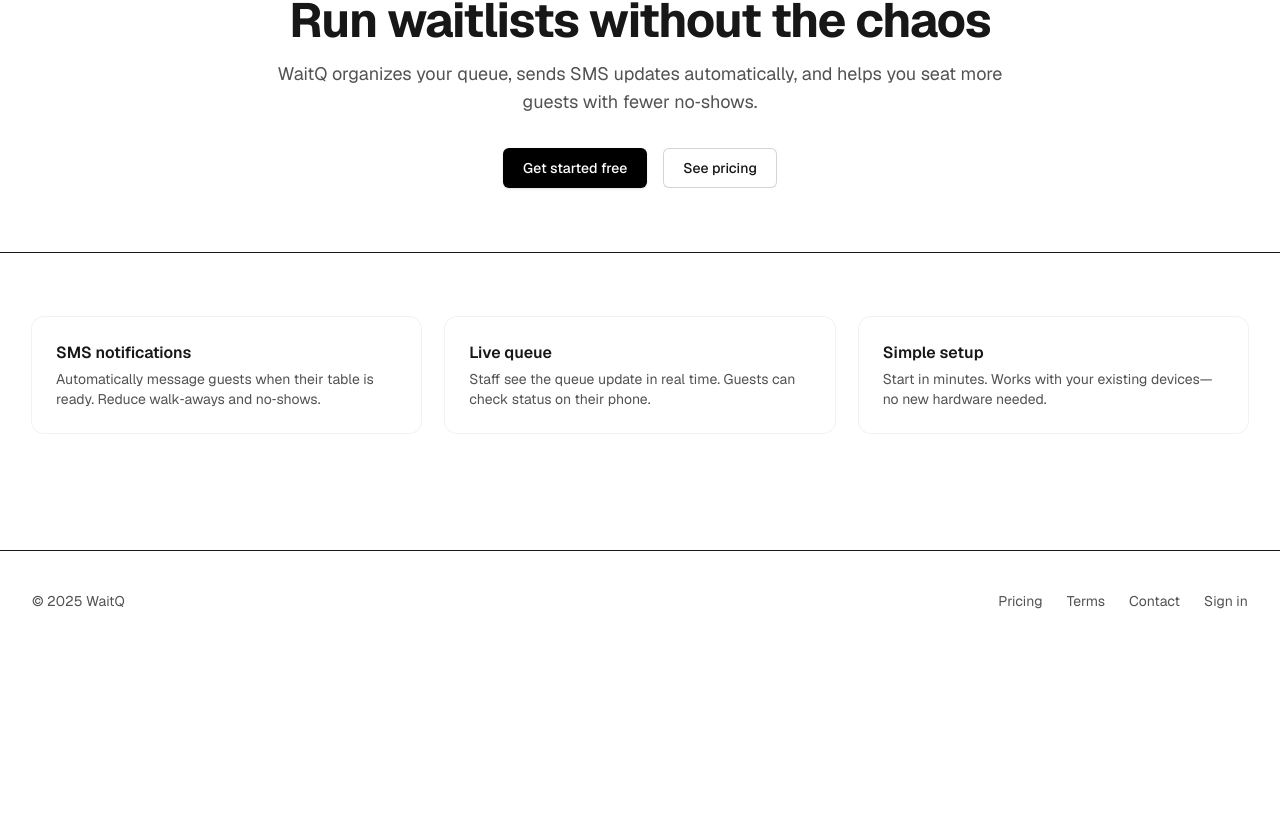
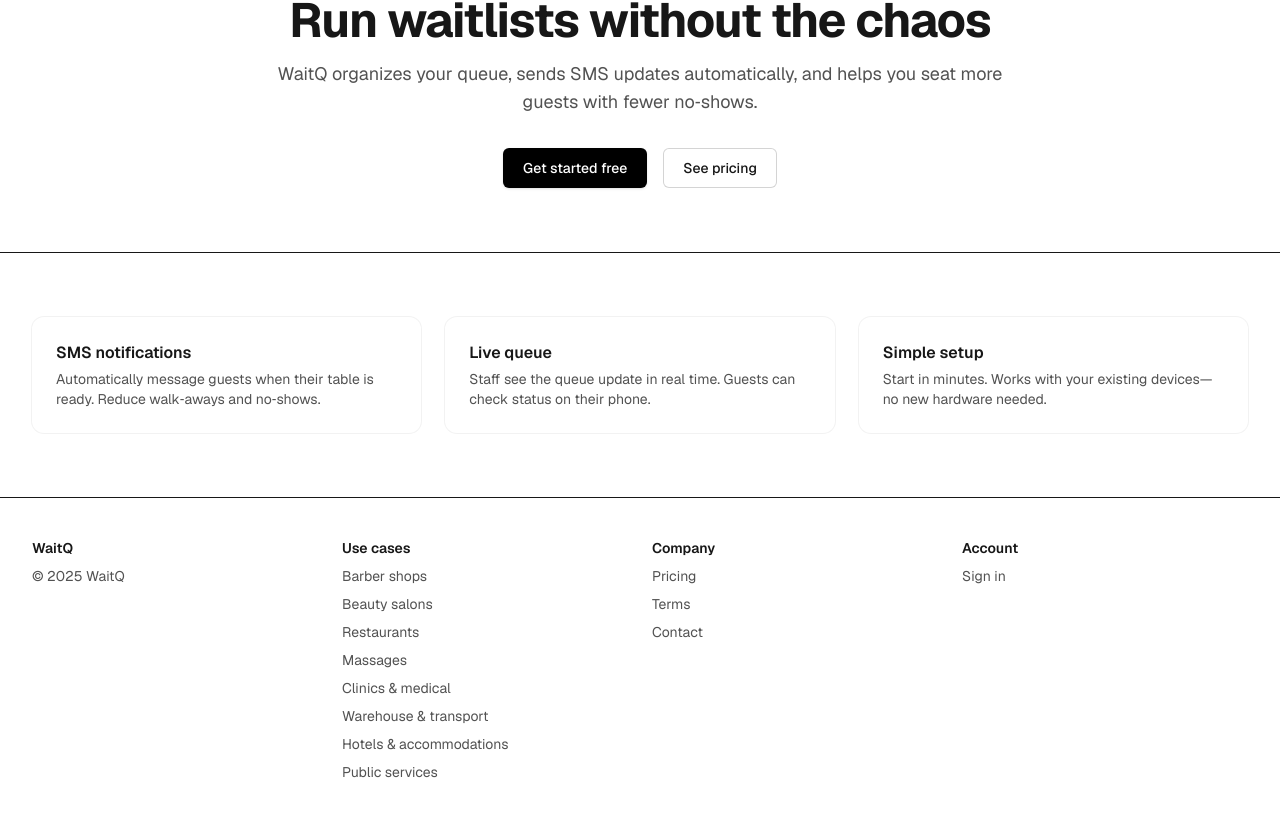
Before and after one commit to jp3dro/waitq, a Next.js app: page / in a window 1280 px wide. Shown: the part 214-1030 px from the top of the page. Before the commit the page ends 865 px from the top, so only its background shows below. Built offline with nearby package versions, Linux system fonts and the light colour scheme; no server answers.

Commit message:
Revamp footer layout in marketing section to include categorized links for use cases, company information, and account access. Enhance navigation component with a dropdown for use cases, improving user experience and accessibility of key features.

```diff
--- a/src/app/(marketing)/layout.tsx
+++ b/src/app/(marketing)/layout.tsx
@@ -14,13 +14,37 @@
         {children}
       </div>
       <footer className="border-t">
-        <div className="mx-auto max-w-7xl px-6 lg:px-8 py-10 text-sm text-neutral-600 flex items-center justify-between">
-          <p>© {new Date().getFullYear()} WaitQ</p>
-          <div className="flex gap-6">
-            <Link href="/pricing" className="hover:text-black">Pricing</Link>
-            <Link href="/terms" className="hover:text-black">Terms</Link>
-            <Link href="/contact" className="hover:text-black">Contact</Link>
-            <Link href="/login" className="hover:text-black">Sign in</Link>
+        <div className="mx-auto max-w-7xl px-6 lg:px-8 py-10 text-sm text-neutral-600 grid gap-6 md:grid-cols-4">
+          <div>
+            <p className="font-semibold text-neutral-900">WaitQ</p>
+            <p className="mt-2">© {new Date().getFullYear()} WaitQ</p>
+          </div>
+          <div>
+            <p className="font-semibold text-neutral-900">Use cases</p>
+            <ul className="mt-2 space-y-2">
+              <li><Link href="/use-cases/barber-shop" className="hover:text-black">Barber shops</Link></li>
+              <li><Link href="/use-cases/beauty-salons" className="hover:text-black">Beauty salons</Link></li>
+              <li><Link href="/use-cases/restaurants" className="hover:text-black">Restaurants</Link></li>
+              <li><Link href="/use-cases/massages" className="hover:text-black">Massages</Link></li>
+              <li><Link href="/use-cases/clinics-and-medical" className="hover:text-black">Clinics & medical</Link></li>
+              <li><Link href="/use-cases/warehouse-and-transport" className="hover:text-black">Warehouse & transport</Link></li>
+              <li><Link href="/use-cases/hotels-and-accommodations" className="hover:text-black">Hotels & accommodations</Link></li>
+              <li><Link href="/use-cases/public-services" className="hover:text-black">Public services</Link></li>
+            </ul>
+          </div>
+          <div>
+            <p className="font-semibold text-neutral-900">Company</p>
+            <ul className="mt-2 space-y-2">
+              <li><Link href="/pricing" className="hover:text-black">Pricing</Link></li>
+              <li><Link href="/terms" className="hover:text-black">Terms</Link></li>
+              <li><Link href="/contact" className="hover:text-black">Contact</Link></li>
+            </ul>
+          </div>
+          <div>
+            <p className="font-semibold text-neutral-900">Account</p>
+            <ul className="mt-2 space-y-2">
+              <li><Link href="/login" className="hover:text-black">Sign in</Link></li>
+            </ul>
           </div>
         </div>
       </footer>
--- /dev/null
+++ b/src/app/(marketing)/use-cases/barber-shop/page.tsx
@@ -0,0 +1,5 @@
+import UseCaseContent from "@/components/usecase-content";
+
+export default function BarberShopUseCase() {
+  return <UseCaseContent title="Barber shops" />;
+}
--- /dev/null
+++ b/src/app/(marketing)/use-cases/beauty-salons/page.tsx
@@ -0,0 +1,5 @@
+import UseCaseContent from "@/components/usecase-content";
+
+export default function BeautySalonsUseCase() {
+  return <UseCaseContent title="Beauty salons" />;
+}
--- /dev/null
+++ b/src/app/(marketing)/use-cases/clinics-and-medical/page.tsx
@@ -0,0 +1,5 @@
+import UseCaseContent from "@/components/usecase-content";
+
+export default function ClinicsUseCase() {
+  return <UseCaseContent title="Clinics and medical institutions" />;
+}
--- /dev/null
+++ b/src/app/(marketing)/use-cases/hotels-and-accommodations/page.tsx
@@ -0,0 +1,5 @@
+import UseCaseContent from "@/components/usecase-content";
+
+export default function HotelsUseCase() {
+  return <UseCaseContent title="Hotels and accommodations" />;
+}
--- /dev/null
+++ b/src/app/(marketing)/use-cases/massages/page.tsx
@@ -0,0 +1,5 @@
+import UseCaseContent from "@/components/usecase-content";
+
+export default function MassagesUseCase() {
+  return <UseCaseContent title="Massages" />;
+}
--- /dev/null
+++ b/src/app/(marketing)/use-cases/public-services/page.tsx
@@ -0,0 +1,5 @@
+import UseCaseContent from "@/components/usecase-content";
+
+export default function PublicServicesUseCase() {
+  return <UseCaseContent title="Public services" />;
+}
--- /dev/null
+++ b/src/app/(marketing)/use-cases/restaurants/page.tsx
@@ -0,0 +1,5 @@
+import UseCaseContent from "@/components/usecase-content";
+
+export default function RestaurantsUseCase() {
+  return <UseCaseContent title="Restaurants" />;
+}
--- /dev/null
+++ b/src/app/(marketing)/use-cases/warehouse-and-transport/page.tsx
@@ -0,0 +1,5 @@
+import UseCaseContent from "@/components/usecase-content";
+
+export default function WarehouseUseCase() {
+  return <UseCaseContent title="Warehouse and transportation" />;
+}
--- a/src/components/nav.tsx
+++ b/src/components/nav.tsx
@@ -19,7 +19,28 @@
               <Link href="/dashboard" className="hover:text-black">Dashboard</Link>
               <Link href="/settings" className="hover:text-black">Settings</Link>
             </>
-          ) : null}
+          ) : (
+            <>
+              <div className="relative group">
+                <button className="inline-flex items-center gap-1 hover:text-black">Use cases
+                  <svg className="h-3 w-3" viewBox="0 0 20 20" fill="currentColor"><path fillRule="evenodd" d="M5.23 7.21a.75.75 0 011.06.02L10 11.17l3.71-3.94a.75.75 0 111.08 1.04l-4.25 4.5a.75.75 0 01-1.08 0l-4.25-4.5a.75.75 0 01.02-1.06z" clipRule="evenodd"/></svg>
+                </button>
+                <div className="invisible opacity-0 group-hover:visible group-hover:opacity-100 transition pointer-events-none group-hover:pointer-events-auto absolute left-0 mt-2 w-[280px] rounded-md border bg-white shadow-md">
+                  <ul className="py-2 text-sm">
+                    <li><Link className="block px-3 py-1.5 hover:bg-neutral-50" href="/use-cases/barber-shop">Barber shops</Link></li>
+                    <li><Link className="block px-3 py-1.5 hover:bg-neutral-50" href="/use-cases/beauty-salons">Beauty salons</Link></li>
+                    <li><Link className="block px-3 py-1.5 hover:bg-neutral-50" href="/use-cases/restaurants">Restaurants</Link></li>
+                    <li><Link className="block px-3 py-1.5 hover:bg-neutral-50" href="/use-cases/massages">Massages</Link></li>
+                    <li><Link className="block px-3 py-1.5 hover:bg-neutral-50" href="/use-cases/clinics-and-medical">Clinics and medical</Link></li>
+                    <li><Link className="block px-3 py-1.5 hover:bg-neutral-50" href="/use-cases/warehouse-and-transport">Warehouse & transport</Link></li>
+                    <li><Link className="block px-3 py-1.5 hover:bg-neutral-50" href="/use-cases/hotels-and-accommodations">Hotels & accommodations</Link></li>
+                    <li><Link className="block px-3 py-1.5 hover:bg-neutral-50" href="/use-cases/public-services">Public services</Link></li>
+                  </ul>
+                </div>
+              </div>
+              <Link href="/pricing" className="hover:text-black">Pricing</Link>
+            </>
+          )}
         </div>
         <div className="flex items-center gap-3">
           {!user ? (
--- /dev/null
+++ b/src/components/usecase-content.tsx
@@ -0,0 +1,33 @@
+export default function UseCaseContent({ title }: { title: string }) {
+  return (
+    <main className="py-16">
+      <div className="mx-auto max-w-3xl px-6 lg:px-8">
+        <h1 className="text-3xl font-bold tracking-tight">{title}</h1>
+        <div className="mt-6 grid gap-4 text-sm text-neutral-700">
+          <p className="text-neutral-900 font-medium">Trim Client Wait Time and Streamline Operations</p>
+          <p>Let Your Clients Join the Waitlist Remotely</p>
+          <p>Let your barber shop’s clients add themselves to the waitlist from wherever they are, whether it’s at home or using a tablet in your reception area. This convenience saves both you and your clients valuable time.</p>
+          <p>Free Up Lobby Space</p>
+          <p>Give clients the freedom to step out for a coffee or handle errands instead of waiting there in your shop. Keep them informed by sending a text message notification when it’s their turn.</p>
+          <p>Personalized Client Communication</p>
+          <p>Automate and personalize two-way messaging throughout every client’s journey. Request inspiration images ahead of time, thank them for their visit, or ask for a review.</p>
+          <p>Merge Walk-Ins and Appointments Seamlessly</p>
+          <p>Automate and personalize two-way messaging throughout every client’s journey. Confirm and remind them of their appointment, thank them for their visit, or ask for a review.</p>
+          <p>Enhanced Business Insights</p>
+          <p>Gain valuable operational insights through user-friendly analytics, helping you identify and resolve operational challenges. Monitor average wait times, peak barber shop hours, employee performance, and more.</p>
+        </div>
+        <div className="mt-10">
+          <h2 className="text-base font-semibold">The problems you may be facing</h2>
+          <ul className="mt-3 list-disc pl-6 text-sm text-neutral-700">
+            <li>Reception work and waiting management are cumbersome</li>
+            <li>The burden of reception work</li>
+            <li>I don't know the waiting time, it leads to dissatisfaction from customers</li>
+            <li>The stress of waiting time</li>
+            <li>There is a queue in front of the store, the waiting room is crowded</li>
+            <li>Occurrence of waiting line</li>
+          </ul>
+        </div>
+      </div>
+    </main>
+  );
+}
```
